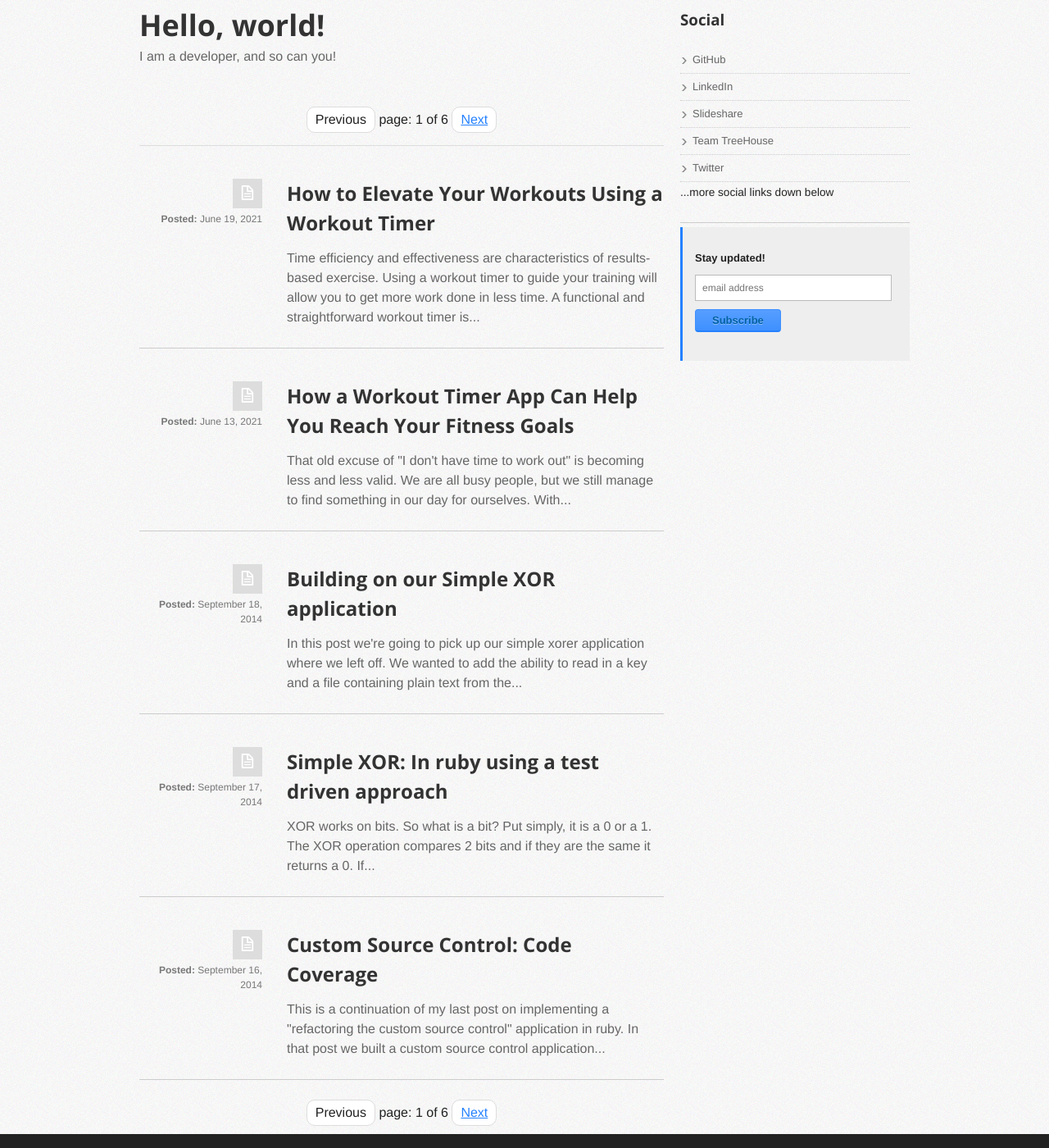
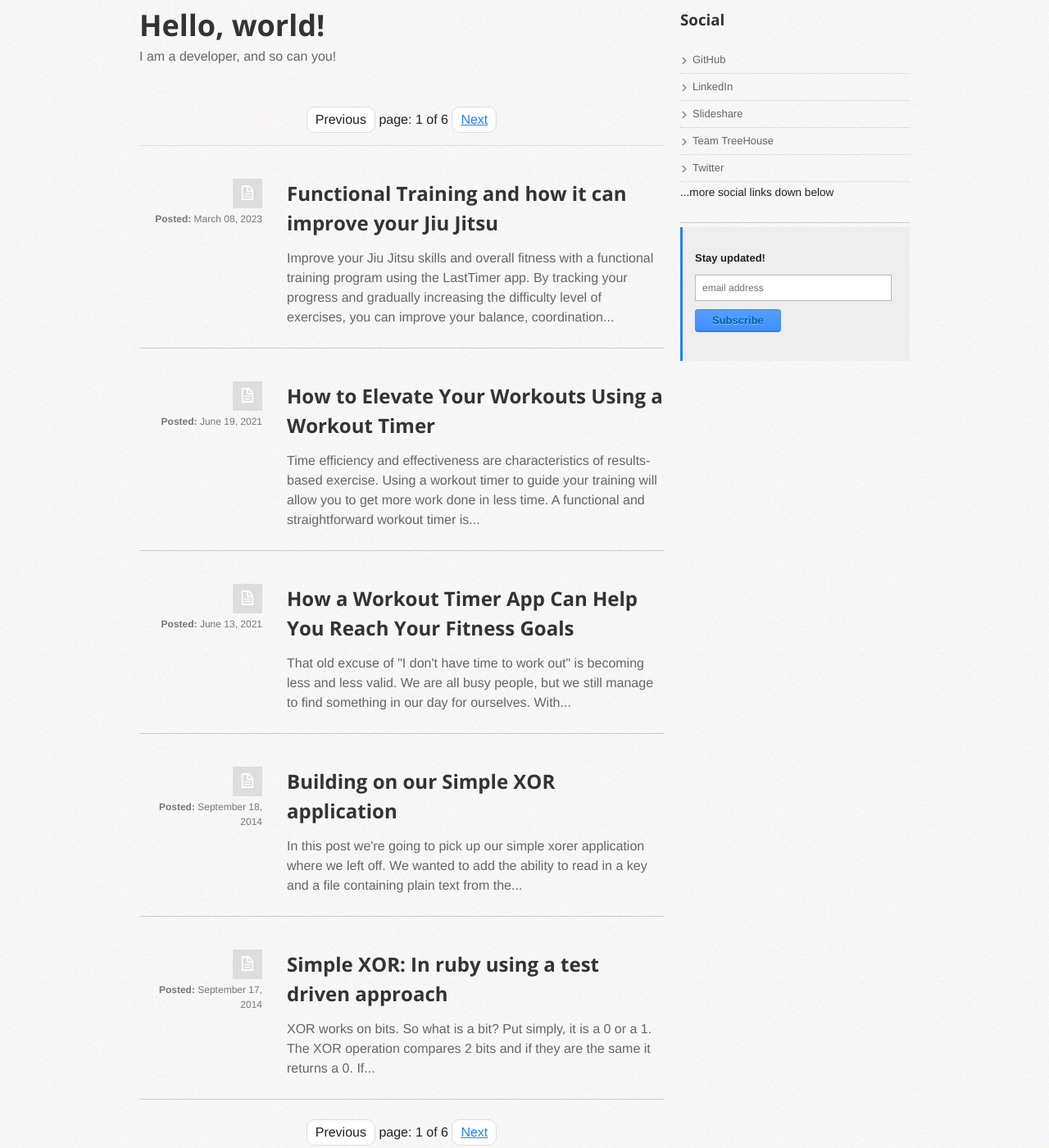
Before and after one commit to mweppler/mweppler.github.com, a Jekyll site: the page built from index.html, in a window 1280 px wide and 1400 px high, scrolled down 272 px. Shown: the whole window at 82% size. Built offline with Jekyll 4.4.1, drawn with Linux system fonts in a browser that asks for light colours; nearby versions of some CDN libraries; the list of posts is cut into pages by our own code; comment, search, counter and statistics services are not loaded; a style sheet for code colours, icons or effects is not loaded; some of the changed lines change nothing that is shown; some of the changed text lies outside the part shown.

Commit message:
new post

```diff
--- a/_config.yml
+++ b/_config.yml
@@ -10,7 +10,7 @@ source:   .
 
 # site specific
 
-copyright: "Copyright 2021 Matt Weppler | All Rights Reserved."
+copyright: "Copyright 2023 Matt Weppler | All Rights Reserved."
 
 contact-info:
   email: matt@weppler.me
@@ -32,6 +32,16 @@ navigation-header:
     local: true
 
 navigation-footer:
+  - class: icon-facebook-sign
+    extra:
+    href:  "https://www.facebook.com/matt.weppler.5"
+    link:  Facebook
+    local: false
+  - class: "fa fa-instagram fa-inverse"
+    extra:
+    href:  "https://www.instagram.com/mweppler/"
+    link:  Instagram
+    local: false
   - class: icon-github-sign
     extra:
     href:  "https://github.com/mweppler"
@@ -46,11 +56,6 @@ navigation-footer:
     extra:
     href:  "https://twitter.com/mattweppler"
     link:  Twitter
-    local: false
-  - class: icon-facebook-sign
-    extra:
-    href:  "https://www.facebook.com/matt.weppler.5"
-    link:  Facebook
     local: false
 
 javascripts:
@@ -94,3 +99,6 @@ stylesheets:
   - name: style
     stylesheet: |
       <link rel="stylesheet" href="/css/style.css">
+  - name: forkawesome
+    stylesheet: |
+      <link rel="stylesheet" href="https://cdn.jsdelivr.net/npm/fork-awesome@1.2.0/css/fork-awesome.min.css" integrity="sha256-XoaMnoYC5TH6/+ihMEnospgm0J1PM/nioxbOUdnM8HY=" crossorigin="anonymous">
--- /dev/null
+++ b/_posts/2023-03-08-functional-training-jit-jitsu-lasttimer-app.md
@@ -0,0 +1,49 @@
+---
+layout: post
+meta-description: Improve your Jiu Jitsu skills and overall fitness with a functional training program using the LastTimer app.
+meta-keywords: exercise, fitness, ios app, tabata timer, watchos app, workout, jiujitsu
+preview: |
+  Improve your Jiu Jitsu skills and overall fitness with a functional training program using the LastTimer app. By tracking your progress and gradually increasing the difficulty level of exercises, you can improve your balance, coordination
+syntax-highlighting: true
+tags: [exercise, fitness, ios app, tabata timer, watchos app, workout, jiujitsu]
+title: "Functional Training and how it can improve your Jiu Jitsu"
+social-media:
+  facebook:
+    author: "lasttimerapp"
+    publisher: "matt.weppler.5"
+    og-image: "functional-training-jit-jitsu-lasttimer-app/functional_training_and_brazilian_jiu_jitsu_aad7-4e4b.PNG"
+  twitter:
+    author: "@lasttimerapp"
+    publisher: "@mattweppler"
+    image: "functional-training-jit-jitsu-lasttimer-app/functional_training_and_brazilian_jiu_jitsu_aad7-4e4b.PNG"
+---
+
+{% include _share-this.html %}
+
+<i class="fa fa-instagram fa-lg" aria-hidden="true"></i>
+
+# Functional Training and how it can improve your Jiu Jitsu
+
+Functional training is a type of exercise that focuses on movements that mimic daily activities, sports-specific skills, and overall functional movements. When combined with a LastTimer app, functional training can be an effective way to improve your Jiu Jitsu skills and overall fitness. In this blog post, we will explore the benefits of a functional training program using the LastTimer app and how it can improve your Jiu Jitsu performance.
+
+## Improved Balance and Coordination
+
+Jiu Jitsu requires excellent balance and coordination skills to execute techniques correctly. Functional training exercises like single-leg deadlifts, pistol squats, and Bosu ball exercises can help improve your balance and coordination. By using the LastTimer app, you can track your progress and gradually increase the difficulty level of these exercises, leading to better balance and coordination skills over time.
+
+## Increased Flexibility
+
+Flexibility is essential for Jiu Jitsu as it allows for greater range of motion and reduces the risk of injury. Functional training exercises like yoga, foam rolling, and dynamic stretching can improve your flexibility. With the LastTimer app, you can set specific time intervals for each exercise, ensuring you get the most out of your stretching routine.
+
+## Improved Strength and Power
+
+Jiu Jitsu requires both strength and power to execute techniques effectively. Functional training exercises like squats, lunges, and kettlebell swings can help increase your strength and power. By using the LastTimer app, you can set specific time intervals for each exercise and track your progress over time, leading to increased strength and power.
+
+## Better Endurance
+
+Endurance is crucial for Jiu Jitsu, as matches can last for several minutes. Functional training exercises like rowing, running, and cycling can help improve your endurance. The LastTimer app can help you track your progress and gradually increase the duration and intensity of these exercises, leading to better endurance over time.
+
+## Reduced Risk of Injury
+
+Jiu Jitsu can be a physically demanding sport, and the risk of injury is high. Functional training exercises like stability ball exercises, balance drills, and plyometrics can help improve your core stability, balance, and overall athleticism, reducing the risk of injury. The LastTimer app can help you set specific time intervals for each exercise, ensuring you get the most out of your training routine while minimizing the risk of injury.
+
+A functional training program using the LastTimer app can be highly beneficial for improving Jiu Jitsu skills and overall fitness. Functional training focuses on movements that mimic daily activities and sports-specific skills. By using the LastTimer app, individuals can track their progress and gradually increase the difficulty level of exercises, leading to improvements in balance, coordination, flexibility, strength, power, endurance, and a reduced risk of injury. The <a href="https://apps.apple.com/us/app/lasttimer/id1571153200" target="_blank">LastTimer app</a> can also help individuals set specific time intervals for each exercise, ensuring they get the most out of their training routine.
```
Also changed, not shown: img/for-posts/functional-training-jit-jitsu-lasttimer-app/functional_training_and_brazilian_jiu_jitsu_450d-7c4e.PNG (added), img/for-posts/functional-training-jit-jitsu-lasttimer-app/functional_training_and_brazilian_jiu_jitsu_a876-b13c.PNG (added), img/for-posts/functional-training-jit-jitsu-lasttimer-app/functional_training_and_brazilian_jiu_jitsu_aad7-4e4b.PNG (added).
